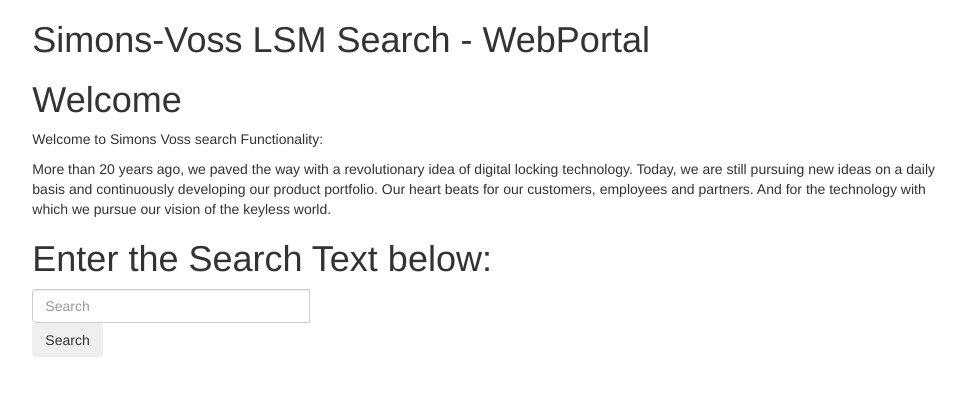
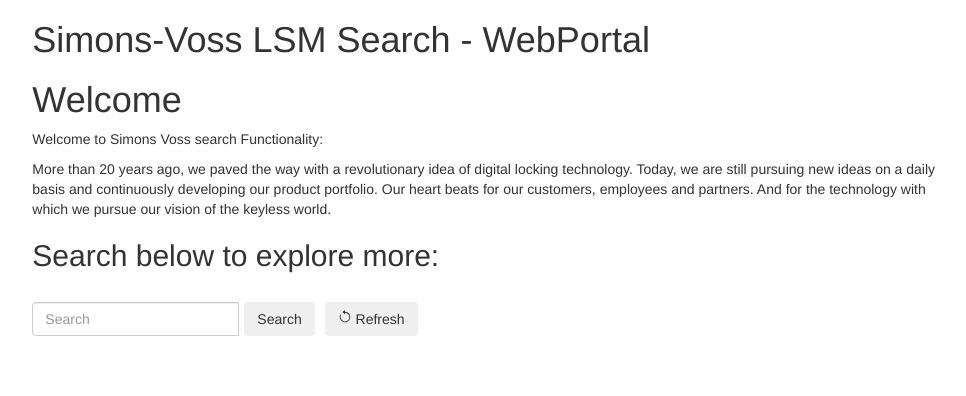
Before and after one commit to mshumaira/SimonsVossLSMSearch_Task, an Angular app in the folder LsmSearchApp/LsmSearchApp/ClientApp/: page / in a window 1280 px wide. Shown: the top 396 px of the page, without its empty margins (196-1162 px from the left). Built offline with nearby package versions, Linux system fonts and the light colour scheme.

Commit message:
Icons added
Icons added to the components

```diff
--- a/LsmSearchApp/LsmSearchApp/ClientApp/src/app/building/building.component.html
+++ b/LsmSearchApp/LsmSearchApp/ClientApp/src/app/building/building.component.html
@@ -1,6 +1,15 @@
+
 <div class="building">
-  <div>EntityType: {{building.EntityType}}</div>
-  <div>Name: {{building.Name}}</div>
-  <div>ShortCut: {{building.ShortCut}}</div>
-  <div>Description: {{building.Description}}</div>
+  <div>
+  <svg width="2em" height="2em" viewBox="0 0 16 16" class="bi bi-building" fill="currentColor" xmlns="http://www.w3.org/2000/svg">
+  <path fill-rule="evenodd" d="M14.763.075A.5.5 0 0 1 15 .5v15a.5.5 0 0 1-.5.5h-3a.5.5 0 0 1-.5-.5V14h-1v1.5a.5.5 0 0 1-.5.5h-9a.5.5 0 0 1-.5-.5V10a.5.5 0 0 1 .342-.474L6 7.64V4.5a.5.5 0 0 1 .276-.447l8-4a.5.5 0 0 1 .487.022zM6 8.694L1 10.36V15h5V8.694zM7 15h2v-1.5a.5.5 0 0 1 .5-.5h2a.5.5 0 0 1 .5.5V15h2V1.309l-7 3.5V15z"/>
+  <path d="M2 11h1v1H2v-1zm2 0h1v1H4v-1zm-2 2h1v1H2v-1zm2 0h1v1H4v-1zm4-4h1v1H8V9zm2 0h1v1h-1V9zm-2 2h1v1H8v-1zm2 0h1v1h-1v-1zm2-2h1v1h-1V9zm0 2h1v1h-1v-1zM8 7h1v1H8V7zm2 0h1v1h-1V7zm2 0h1v1h-1V7zM8 5h1v1H8V5zm2 0h1v1h-1V5zm2 0h1v1h-1V5zm0-2h1v1h-1V3z"/>
+  </svg>
+  </div>
+  <div>
+    <div>EntityType: {{building.EntityType}}</div>
+    <div>Name: {{building.Name}}</div>
+    <div>ShortCut: {{building.ShortCut}}</div>
+    <div>Description: {{building.Description}}</div>
+  </div>
 </div>
--- a/LsmSearchApp/LsmSearchApp/ClientApp/src/app/group/group.component.html
+++ b/LsmSearchApp/LsmSearchApp/ClientApp/src/app/group/group.component.html
@@ -1,5 +1,13 @@
 <div class="group">
-  <div>EntityType: {{group.EntityType}}</div>
-  <div>Name: {{group.Name}}</div>
-  <div *ngIf="group.Description">Description: {{group.Description}}</div>
+  <div>
+    <svg width="2em" height="2em" viewBox="0 0 16 16" class="bi bi-people-fill" fill="currentColor" xmlns="http://www.w3.org/2000/svg">
+      <path fill-rule="evenodd" d="M7 14s-1 0-1-1 1-4 5-4 5 3 5 4-1 1-1 1H7zm4-6a3 3 0 1 0 0-6 3 3 0 0 0 0 6zm-5.784 6A2.238 2.238 0 0 1 5 13c0-1.355.68-2.75 1.936-3.72A6.325 6.325 0 0 0 5 9c-4 0-5 3-5 4s1 1 1 1h4.216zM4.5 8a2.5 2.5 0 1 0 0-5 2.5 2.5 0 0 0 0 5z"/>
+    </svg>
+  </div>
+  <div>
+    <div>EntityType: {{group.EntityType}}</div>
+    <div>Name: {{group.Name}}</div>
+    <div *ngIf="group.Description">Description: {{group.Description}}</div>
+  </div>
+
 </div>
--- a/LsmSearchApp/LsmSearchApp/ClientApp/src/app/home/home.component.css
+++ b/LsmSearchApp/LsmSearchApp/ClientApp/src/app/home/home.component.css
@@ -5,5 +5,8 @@
 
   .marginTop-20{
     margin-top: 20px;
-    display: inline-flex !important;
   }
+  .marginLeftRight-5{
+    margin-left: 5px;
+    margin-right: 5px;
+  }
--- a/LsmSearchApp/LsmSearchApp/ClientApp/src/app/home/home.component.html
+++ b/LsmSearchApp/LsmSearchApp/ClientApp/src/app/home/home.component.html
@@ -5,10 +5,20 @@
   <p>More than 20 years ago, we paved the way with a revolutionary idea of digital locking technology. Today, we are still pursuing new ideas on a daily basis and continuously developing our product portfolio. Our heart beats for our customers, employees and partners. And for the technology with which we pursue our vision of the keyless world.</p>
 </div>
 
-<h1>Enter the Search Text below:</h1>
+<h2>Search below to explore more:</h2>
 <div class="SearchDiv input-group marginTop-20">
   <input class="form-control mr-sm-2" type="text" placeholder="Search" aria-label="Search" [(ngModel)]="searchText">
-  <button class="btn btn-outline-success my-2 my-sm-0" (click)="loadSearchResult()" >Search</button>
+    <div class="marginLeftRight-5">
+      <button class="btn btn-outline-success my-2 my-sm-0" (click)="loadSearchResult()" >Search</button>
+    </div>
+    <div class="marginLeftRight-5">
+      <button class="btn btn-outline-success my-2 my-sm-0" (click)="RefreshSearchResult()" >
+      <svg width="1em" height="1em" viewBox="0 0 16 16" class="bi bi-arrow-counterclockwise" fill="currentColor" xmlns="http://www.w3.org/2000/svg">
+        <path fill-rule="evenodd" d="M8 3a5 5 0 1 1-4.546 2.914.5.5 0 0 0-.908-.417A6 6 0 1 0 8 2v1z"/>
+        <path d="M8 4.466V.534a.25.25 0 0 0-.41-.192L5.23 2.308a.25.25 0 0 0 0 .384l2.36 1.966A.25.25 0 0 0 8 4.466z"/>
+      </svg>
+      Refresh</button>
+    </div>
 </div>
 <div *ngIf="searchResults" class="marginTop-20">
   <h3> Search results: </h3>
--- a/LsmSearchApp/LsmSearchApp/ClientApp/src/app/home/home.component.ts
+++ b/LsmSearchApp/LsmSearchApp/ClientApp/src/app/home/home.component.ts
@@ -4,6 +4,7 @@
 @Component({
   selector: 'app-home',
   templateUrl: './home.component.html',
+  styleUrls: ['./home.component.css']
 })
 export class HomeComponent {
 
@@ -23,4 +24,10 @@
     }, error => window.alert(`Error: ${error}`));
   }
 
+  RefreshSearchResult(){
+    this.searchText="";
+    this.searchResults = null;
+
+  }
+
 }
--- a/LsmSearchApp/LsmSearchApp/ClientApp/src/app/lock/lock.component.html
+++ b/LsmSearchApp/LsmSearchApp/ClientApp/src/app/lock/lock.component.html
@@ -1,4 +1,11 @@
 <div class="lock">
+  <div>
+    <svg width="2em" height="2em" viewBox="0 0 16 16" class="bi bi-lock-fill" fill="currentColor" xmlns="http://www.w3.org/2000/svg">
+      <path d="M2.5 9a2 2 0 0 1 2-2h7a2 2 0 0 1 2 2v5a2 2 0 0 1-2 2h-7a2 2 0 0 1-2-2V9z"/>
+      <path fill-rule="evenodd" d="M4.5 4a3.5 3.5 0 1 1 7 0v3h-1V4a2.5 2.5 0 0 0-5 0v3h-1V4z"/>
+    </svg>
+  </div>
+  <div>
     <div>Entity Type: {{lock.EntityType}}</div>
     <div>Type: {{lock.Type}}</div>
     <div>Name: {{lock.Name}}</div>
@@ -9,3 +16,5 @@
     <div class="DisplayNone">BuildingId: {{lock.BuildingId}}</div>
     <div>Building Name: {{lock.Building.Name}}</div>
   </div>
+
+</div>
--- a/LsmSearchApp/LsmSearchApp/ClientApp/src/app/medium/medium.component.html
+++ b/LsmSearchApp/LsmSearchApp/ClientApp/src/app/medium/medium.component.html
@@ -1,4 +1,10 @@
 <div class="medium">
+  <div>
+    <svg width="2em" height="2em" viewBox="0 0 16 16" class="bi bi-file-earmark-text-fill" fill="currentColor" xmlns="http://www.w3.org/2000/svg">
+      <path fill-rule="evenodd" d="M2 2a2 2 0 0 1 2-2h5.293A1 1 0 0 1 10 .293L13.707 4a1 1 0 0 1 .293.707V14a2 2 0 0 1-2 2H4a2 2 0 0 1-2-2V2zm7 2l.5-2.5 3 3L10 5a1 1 0 0 1-1-1zM4.5 8a.5.5 0 0 0 0 1h7a.5.5 0 0 0 0-1h-7zM4 10.5a.5.5 0 0 1 .5-.5h7a.5.5 0 0 1 0 1h-7a.5.5 0 0 1-.5-.5zm0 2a.5.5 0 0 1 .5-.5h4a.5.5 0 0 1 0 1h-4a.5.5 0 0 1-.5-.5z"/>
+    </svg>
+  </div>
+  <div>
     <div>EntityType: {{medium.EntityType}}</div>
     <div>Type: {{medium.Type}}</div>
     <div>Owner: {{medium.Owner}}</div>
@@ -7,3 +13,4 @@
     <div class="DisplayNone">GroupId: {{medium.GroupId}}</div>
     <div>Group Name: {{medium.Group.Name}}</div>
   </div>
+</div>
```
Lines whose indentation alone changed are shown as unchanged.
